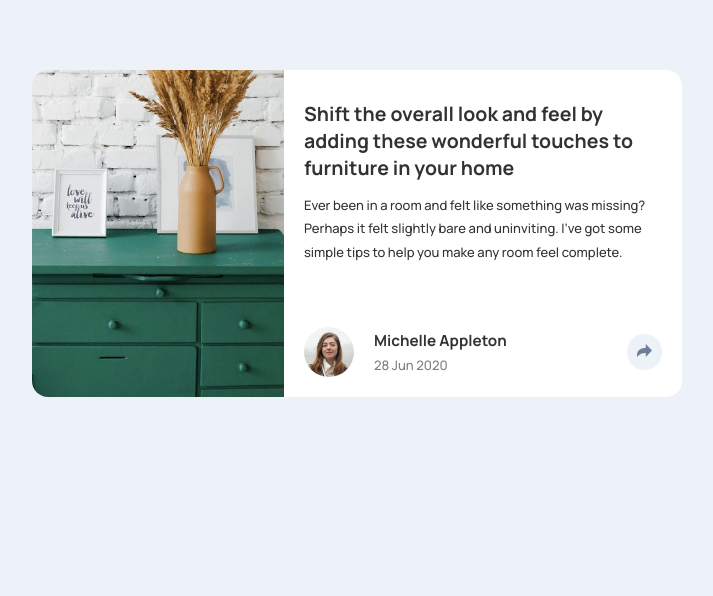
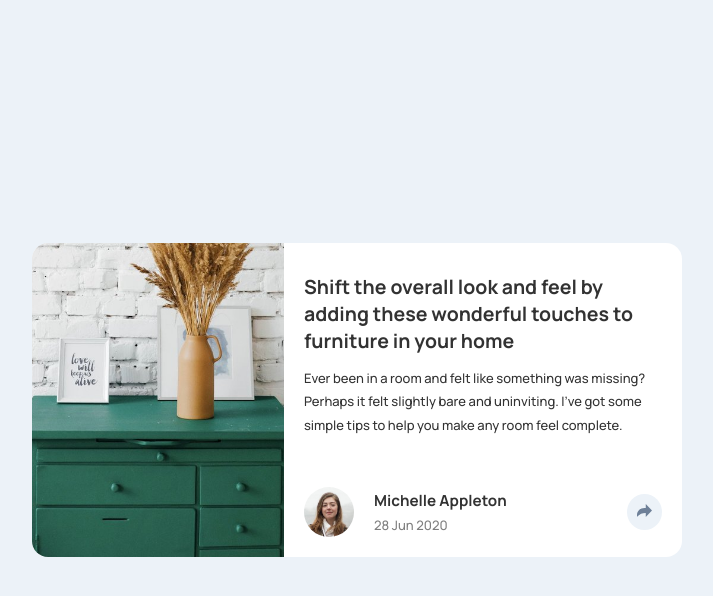
Before and after one commit to martam90/article-preview, a plain HTML site: page index.html in a window 1280 px wide. Shown: the whole page, without its empty margins (283-996 px from the left). Drawn offline with Linux system fonts and the light colour scheme.

Commit message:
add transition, add vertical center

```diff
--- a/css/_basic.scss
+++ b/css/_basic.scss
@@ -14,4 +14,8 @@ body {
   font-family: $ffamily;
   font-size: $fontsize;
   background-color: $lblue;
+  min-height: 100vh;
+  display: flex;
+  justify-content: center;
+  align-items: center;
 }
--- a/css/_state.scss
+++ b/css/_state.scss
@@ -48,9 +48,11 @@
   outline: none;
   border-radius: 50%;
   padding: $pad - 20;
+  transition: ease-in-out 500ms;
 
   &:hover {
     cursor: pointer;
     background-color: $gblue;
+    transition: ease-in-out 500ms;
   }
 }
--- a/css/_wrapper.scss
+++ b/css/_wrapper.scss
@@ -2,7 +2,6 @@
   display: flex;
   flex-direction: column;
   max-width: 650px;
-  margin: 0 auto;
   background-color: #fff;
   border-radius: 16px;
 
@@ -28,6 +27,7 @@
       .text-details {
         opacity: 0.8;
         line-height: 1.8;
+        margin-bottom: 0;
       }
     }
 
```
Also changed, not shown: css/style.css, 1 other file.
